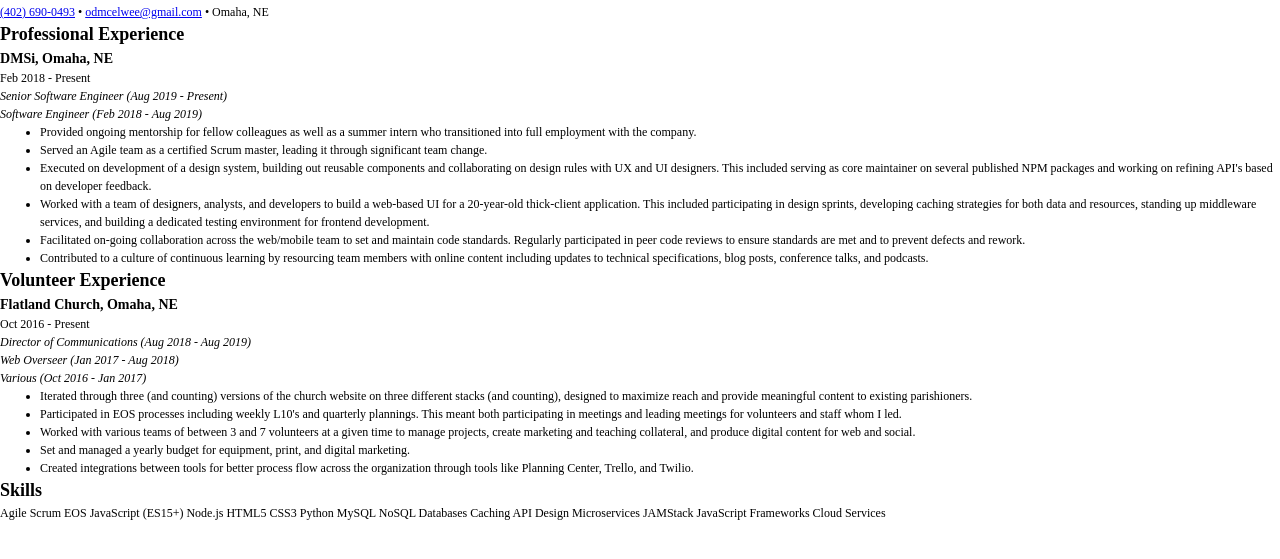
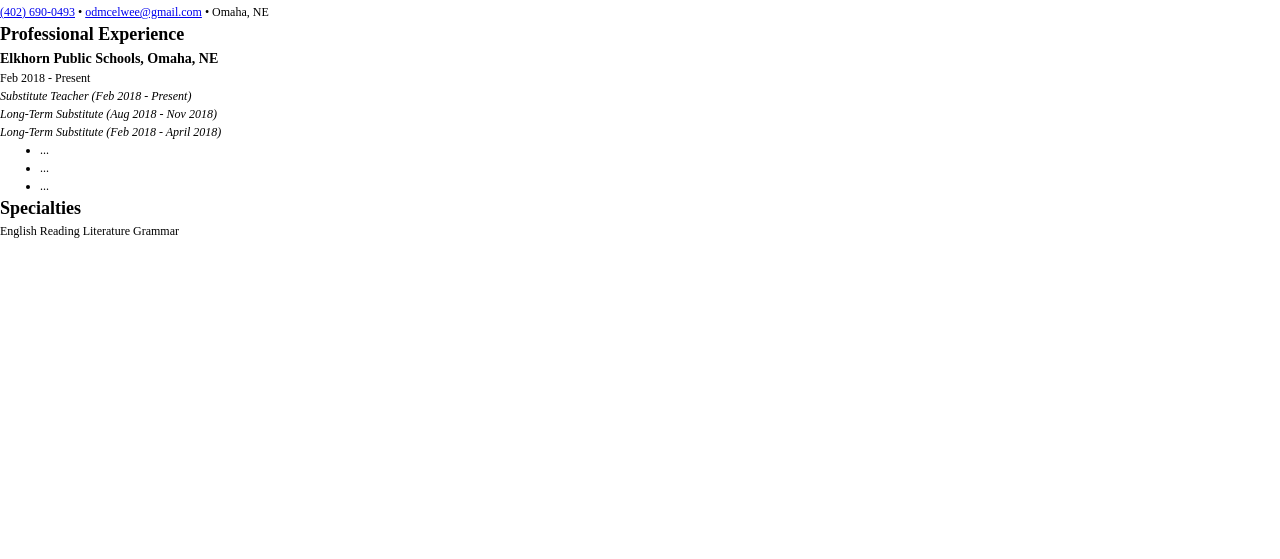
Before and after one commit to Renddslow/oliviamcelwee-resume-html, a plain HTML site: page index.html in a window 1280 px wide. Shown: the part 33-592 px from the top of the page. Drawn offline with Linux system fonts and the light colour scheme.

Commit message:
Updated the resume

```diff
--- a/index.html
+++ b/index.html
@@ -22,59 +22,26 @@
                     <h2>Professional Experience</h2>
                     <article>
                         <header>
-                            <h3>DMSi, Omaha, NE</h3>
+                            <h3>Elkhorn Public Schools, Omaha, NE</h3>
                             <p>Feb 2018 - Present</p>
                         </header>
-                        <p><em>Senior Software Engineer (Aug 2019 - Present)</em></p>
-                        <p><em>Software Engineer (Feb 2018 - Aug 2019)</em></p>
+                        <p><em>Substitute Teacher (Feb 2018 - Present)</em></p>
+                        <p><em>Long-Term Substitute (Aug 2018 - Nov 2018)</em></p>
+                        <p><em>Long-Term Substitute (Feb 2018 - April 2018)</em></p>
                         <ul>
-                            <li>Provided ongoing mentorship for fellow colleagues as well as a summer intern who transitioned into full employment with the company.</li>
-                            <li>Served an Agile team as a certified Scrum master, leading it through significant team change.</li>
-                            <li>Executed on development of a design system, building out reusable components and collaborating on design rules with UX and UI designers. This included serving as core maintainer on several published NPM packages and working on refining API's based on developer feedback.</li>
-                            <li>Worked with a team of designers, analysts, and developers to build a web-based UI for a 20-year-old thick-client application. This included participating in design sprints, developing caching strategies for both data and resources, standing up middleware services, and building a dedicated testing environment for frontend development.</li>
-                            <li>Facilitated on-going collaboration across the web/mobile team to set and maintain code standards. Regularly participated in peer code reviews to ensure standards are met and to prevent defects and rework.</li>
-                            <li>Contributed to a culture of continuous learning by resourcing team members with online content including updates to technical specifications, blog posts, conference talks, and podcasts.</li>
+                            <li>...</li>
+                            <li>...</li>
+                            <li>...</li>
                         </ul>
                     </article>
                 </section>
                 <section>
-                    <h2>Volunteer Experience</h2>
-                    <article>
-                        <header>
-                            <h3>Flatland Church, Omaha, NE</h3>
-                            <p>Oct 2016 - Present</p>
-                        </header>
-                        <p><em>Director of Communications (Aug 2018 - Aug 2019)</em></p>
-                        <p><em>Web Overseer (Jan 2017 - Aug 2018)</em></p>
-                        <p><em>Various (Oct 2016 - Jan 2017)</em></p>
-                        <ul>
-                            <li>Iterated through three (and counting) versions of the church website on three different stacks (and counting), designed to maximize reach and provide meaningful content to existing parishioners.</li>
-                            <li>Participated in EOS processes including weekly L10's and quarterly plannings. This meant both participating in meetings and leading meetings for volunteers and staff whom I led.</li>
-                            <li>Worked with various teams of between 3 and 7 volunteers at a given time to manage projects, create marketing and teaching collateral, and produce digital content for web and social.</li>
-                            <li>Set and managed a yearly budget for equipment, print, and digital marketing.</li>
-                            <li>Created integrations between tools for better process flow across the organization through tools like Planning Center, Trello, and Twilio.</li>
-                        </ul>
-                    </article>
-                </section>
-                <section>
-                    <h2>Skills</h2>
+                    <h2>Specialties</h2>
                     <div class="skill-tree">
-                        <span>Agile</span>
-                        <span>Scrum</span>
-                        <span>EOS</span>
-                        <span>JavaScript (ES15+)</span>
-                        <span>Node.js</span>
-                        <span>HTML5</span>
-                        <span>CSS3</span>
-                        <span>Python</span>
-                        <span>MySQL</span>
-                        <span>NoSQL Databases</span>
-                        <span>Caching</span>
-                        <span>API Design</span>
-                        <span>Microservices</span>
-                        <span>JAMStack</span>
-                        <span>JavaScript Frameworks</span>
-                        <span>Cloud Services</span>
+                        <span>English</span>
+                        <span>Reading</span>
+                        <span>Literature</span>
+                        <span>Grammar</span>
                     </div>
                 </section>
             </main>
```
